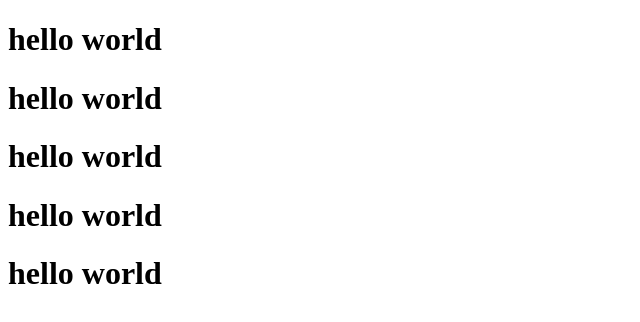
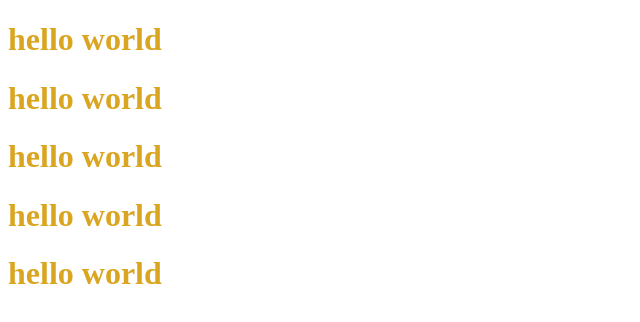
Before and after one commit to HippErger/effective-octo-pancake, a plain HTML site: page index.html in a window 1280 px wide. Shown: the whole page, without its empty margins (0-640 px from the left). Drawn offline with Linux system fonts and the light colour scheme.

Commit message:
changed color of h1s

```diff
--- a/index.html
+++ b/index.html
@@ -4,6 +4,7 @@
     <meta charset="UTF-8">
     <meta http-equiv="X-UA-Compatible" content="IE=edge">
     <meta name="viewport" content="width=device-width, initial-scale=1.0">
+    <link rel="stylesheet" href="style.css">
     <title>Document</title>
 </head>
 <body>
--- /dev/null
+++ b/style.css
@@ -0,0 +1,3 @@
+h1 {
+    color: goldenrod;
+}
```
